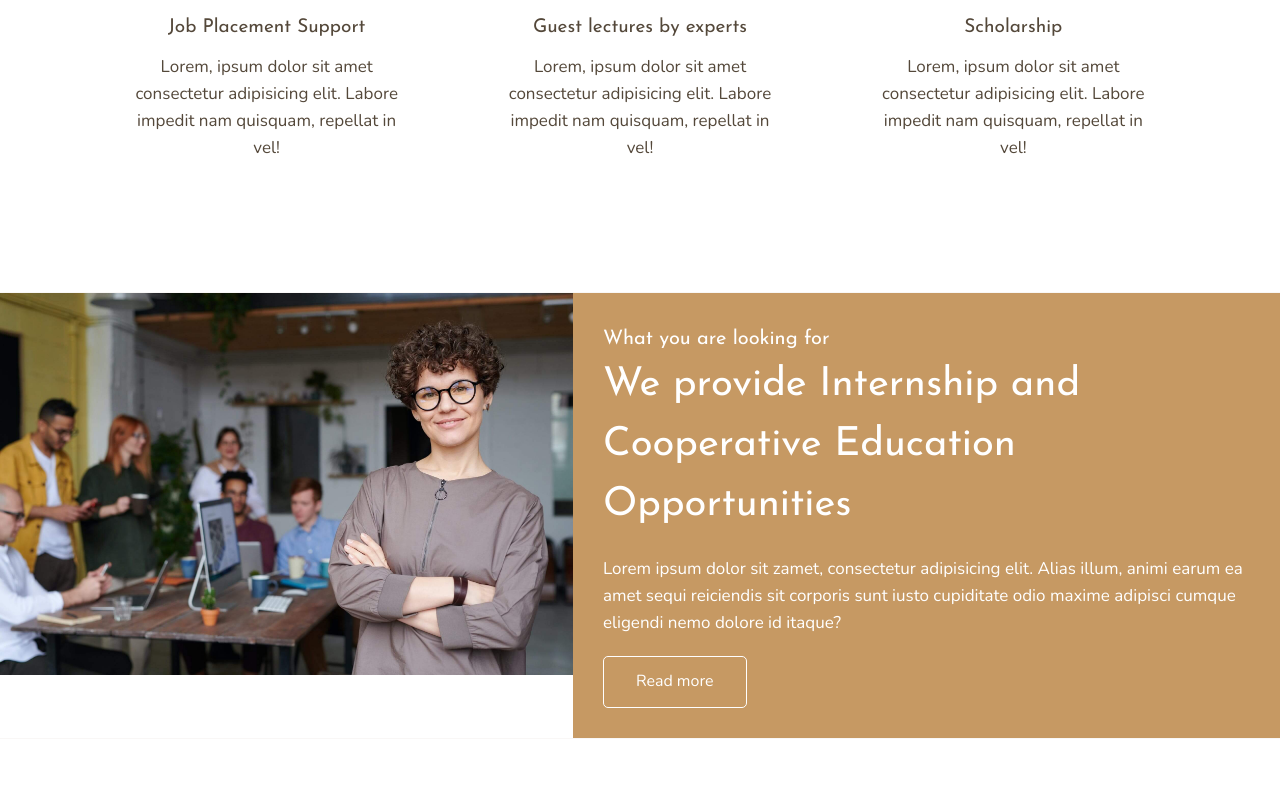
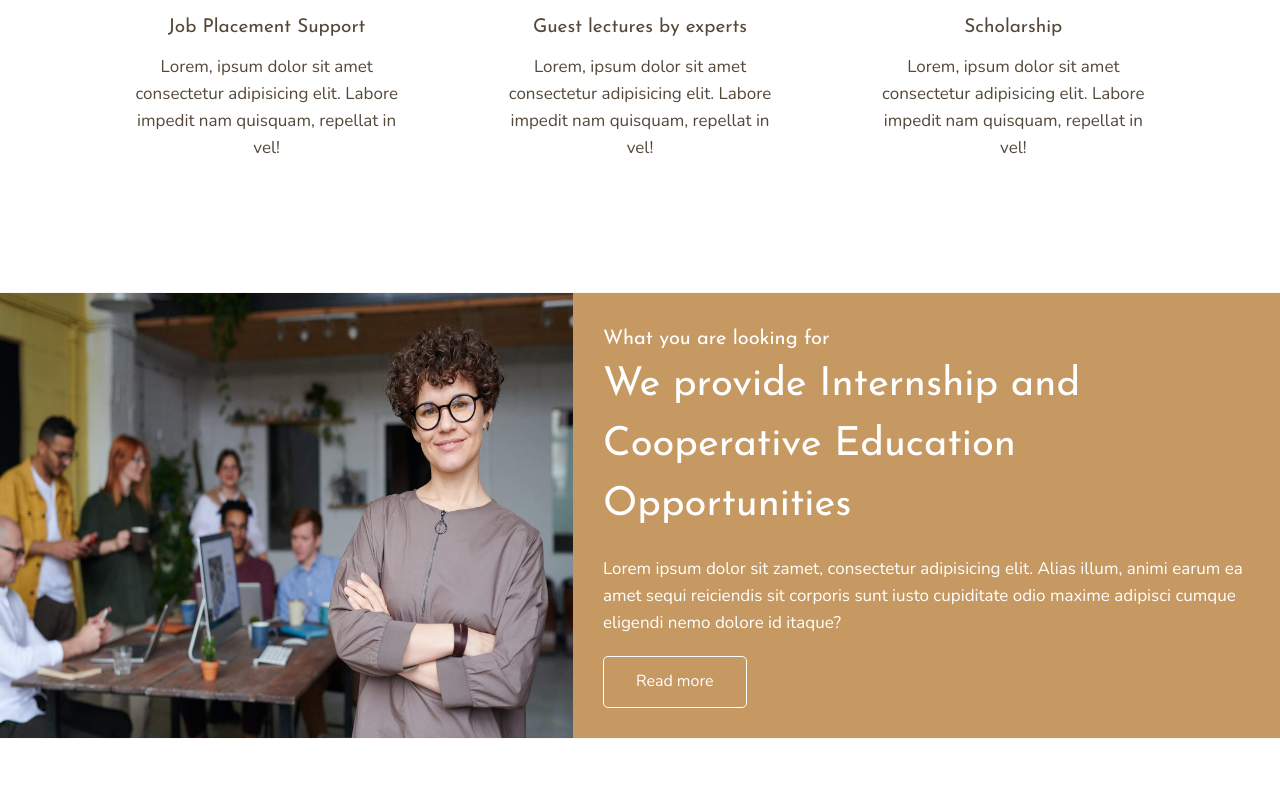
Before and after one commit to KaranMeghe/Evaluation-commerce-acadamy, a website: page index.html in a window 1280 px wide. Shown: the part 1411-2197 px from the top of the page. Drawn offline with nearby package versions, Linux system fonts and the light colour scheme.

Commit message:
changes on section solutions

```diff
--- a/sass/pages/_home.scss
+++ b/sass/pages/_home.scss
@@ -14,11 +14,12 @@
    }
 
    &__img{
-       height: 100%;
+    //    height: 100%;
        width: 100%;
    }
    &__img--fit{
       width: 100%;
+      height: 100%;
       display: block;
 
    }
```
Also changed, not shown: sass/main.css, 1 other file.
